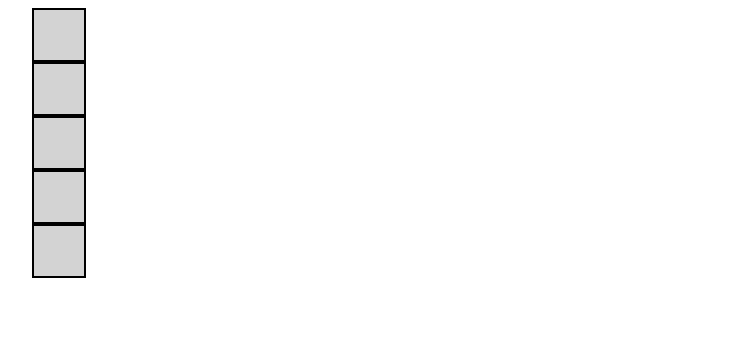
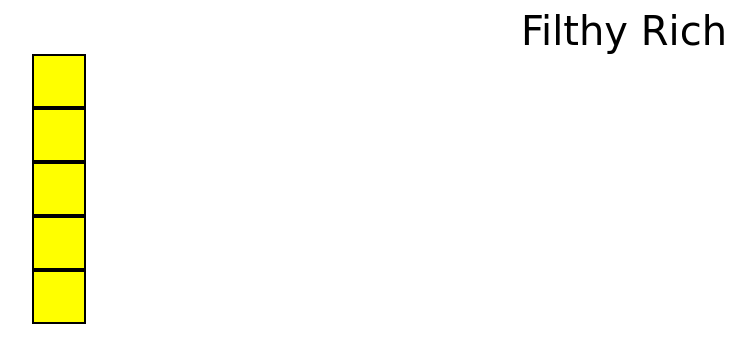
Before and after one commit to mattiasfe/cool-car-bro, a plain HTML site: page index.html in a window 1280 px wide. Shown: the whole page, without its empty margins (16-771 px from the left). Drawn offline with Linux system fonts and the light colour scheme.

Commit message:
status text

```diff
--- a/model.js
+++ b/model.js
@@ -4,6 +4,7 @@ const app = document.getElementById('app');
 let wantToShowDialog = false;
 
 let coolScoreHTML = '';
-let coolScoreNumber = 1;
+let coolScoreNumber = 6;
 let statusbar = coolScoreNumber;
-let wrongAnswer = '';
+let isAnswerCorrect = '';
+let statusText = '';
--- a/statusMålerController.js
+++ b/statusMålerController.js
@@ -12,7 +12,7 @@ function getStatusLvl() {
 }
 
 function looseGainStatusPoints() {
-    if (wrongAnswer > 0) {
+    if (isAnswerCorrect == false) {
         coolScoreNumber--;
     }
     else{
@@ -20,3 +20,30 @@ function looseGainStatusPoints() {
     }
     return coolScoreNumber;
 }
+
+function printStatusText() {
+    let text = '';
+    if(coolScoreNumber > 0) {
+        for(let i = 0; i < coolScoreNumber; i++){
+            if(coolScoreNumber == 1) {
+                text = 'Hobo';
+            }
+            else if (coolScoreNumber == 2) {
+                text = 'Looser';
+            }
+            else if (coolScoreNumber == 3) {
+                text = 'The Normal Guy';
+            }
+            else if (coolScoreNumber == 4) {
+                text = 'Cool Guy';
+            }
+            else if (coolScoreNumber == 5) {
+                text = 'Millionaire';
+            }
+            else if (coolScoreNumber == 6) {
+                text = 'Filthy Rich';
+            }
+        }
+    }
+    return text;
+}
--- a/statusMålerView.js
+++ b/statusMålerView.js
@@ -3,6 +3,9 @@
 updateStatus()
 function updateStatus() {
     app.innerHTML = /*HTML*/ `
+    <div>
+        <div id="statusTextDisplay">${printStatusText()}</div>
+    </div>
         <div class="containerStatus">
             ${getStatusLvl()}
         </div>
--- a/style.css
+++ b/style.css
@@ -19,3 +19,11 @@
     width: 50px;
     margin-left: 40px;
 }
+
+#statusTextDisplay {
+    display: flex;
+    justify-content: center;
+    font-size: 2.5em;
+    font-family: cursive;
+
+}
```
